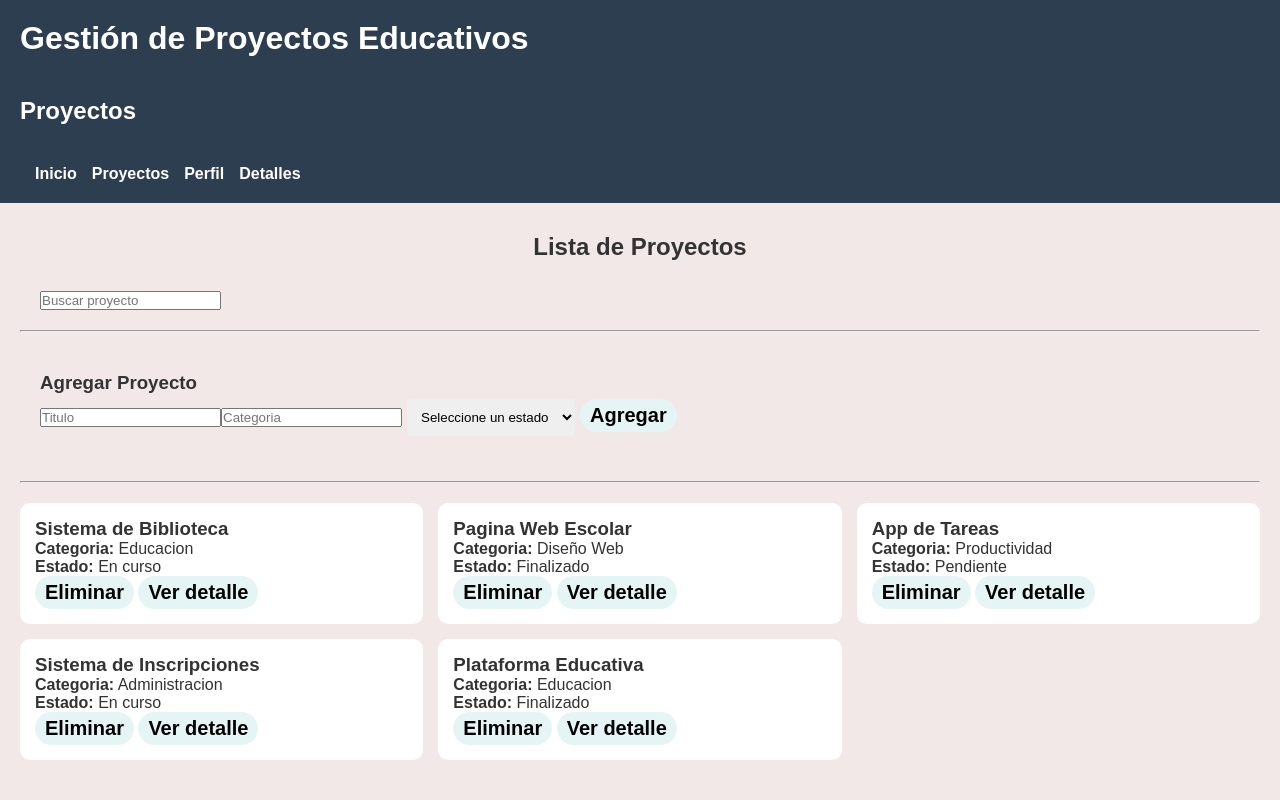
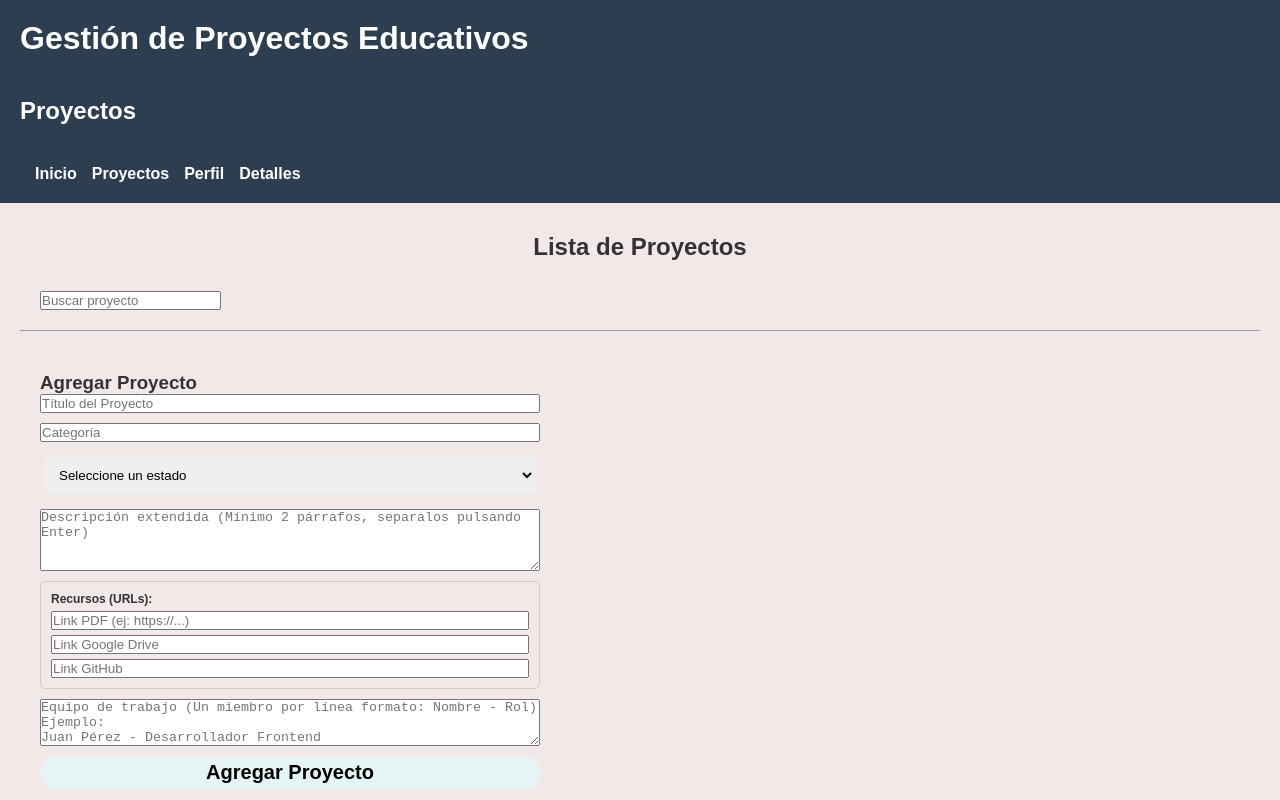
Before and after one commit to tatii0801/PV_TP3_Grupo18, a React (Vite) app: page / in a window 1280 px wide. Shown: the top 800 px of the page. Built offline with nearby package versions, Linux system fonts and the light colour scheme.

Commit message:
Ampliacion del formulario de agregar proyecto

```diff
--- a/src/components/ListaProyectos.jsx
+++ b/src/components/ListaProyectos.jsx
@@ -1,9 +1,6 @@
 import { useState } from "react";
-
 import ProyectoCard from "./ProyectoCard";
-
 import DetalleProyecto from "./DetalleProyecto";
-
 import {
   obtenerProyectos,
   agregarProyecto,
@@ -13,54 +10,69 @@ import {
 
 const ListaProyectos = () => {
   const [proyectos, setProyectos] = useState(obtenerProyectos());
-
   const [proyectoSeleccionado, setProyectoSeleccionado] = useState(null);
 
   const [titulo, setTitulo] = useState("");
   const [categoria, setCategoria] = useState("");
   const [estado, setEstado] = useState("");
 
+  const [descripcionRaw, setDescripcionRaw] = useState("");
+  const [pdf, setPdf] = useState("");
+  const [drive, setDrive] = useState("");
+  const [github, setGithub] = useState("");
+  const [equipoRaw, setEquipoRaw] = useState("");
+
   const agregar = () => {
+    if (!titulo || !descripcionRaw) {
+      alert("Por favor, completa al menos el título y la descripción.");
+      return;
+    }
+
+    const parrafosDescripcion = descripcionRaw
+      .split("\n")
+      .filter((p) => p.trim() !== "");
+
+    const arrayEquipo = equipoRaw
+      .split("\n")
+      .filter((linea) => linea.includes("-"))
+      .map((linea) => {
+        const [nombre, rol] = linea.split("-");
+        return { nombre: nombre.trim(), rol: rol.trim() };
+      });
+
+    const nuevoId = proyectos.length > 0 ? proyectos[proyectos.length - 1].id + 1 : 1;
+
     const nuevoProyecto = {
-      id: proyectos[proyectos.length - 1].id + 1,
+      id: nuevoId,
       titulo: titulo,
       categoria: categoria,
       estado: estado,
-      descripcion: "Descripcion del nuevo proyecto educativo:",
+      descripcionExtendida: parrafosDescripcion,
       recursos: {
-        pdf: "nuevo.pdf",
-
-        drive: "Drive Nuevo Proyecto",
-
-        github: "GitHub Nuevo Proyecto",
+        pdf: pdf.trim(),
+        drive: drive.trim(),
+        github: github.trim(),
       },
-
-      equipo: [
-        {
-          nombre: "Integrante 1",
-          rol: "Desarrollador",
-        },
-
-        {
-          nombre: "Integrante 2",
-          rol: "Tester",
-        },
-      ],
+      equipo: arrayEquipo,
     };
 
     agregarProyecto(nuevoProyecto);
-
     setProyectos(obtenerProyectos());
 
     setTitulo("");
     setCategoria("");
     setEstado("");
+    setDescripcionRaw("");
+    setPdf("");
+    setDrive("");
+    setGithub("");
+    setEquipoRaw("");
   };
 
   const eliminar = (id) => {
     eliminarProyecto(id);
-
     setProyectos(proyectos.filter((proyecto) => proyecto.id !== id));
+    if (proyectoSeleccionado?.id === id) setProyectoSeleccionado(null);
   };
 
   const verDetalle = (proyecto) => {
@@ -69,7 +81,6 @@ const ListaProyectos = () => {
 
   const buscar = (encontrar) => {
     const texto = encontrar.target.value;
-
     if (texto === "") {
       setProyectos(obtenerProyectos());
     } else {
@@ -94,17 +105,17 @@ const ListaProyectos = () => {
       <section className="margen">
         <h3>Agregar Proyecto</h3>
 
-        <div className="formulario-proyecto">
+        <div className="formulario-proyecto" style={{ display: 'flex', flexDirection: 'column', gap: '10px', maxWidth: '500px' }}>
           <input
             type="text"
-            placeholder="Titulo"
+            placeholder="Título del Proyecto"
             value={titulo}
             onChange={(encontrar) => setTitulo(encontrar.target.value)}
           />
 
           <input
             type="text"
-            placeholder="Categoria"
+            placeholder="Categoría"
             value={categoria}
             onChange={(encontrar) => setCategoria(encontrar.target.value)}
           />
@@ -114,15 +125,52 @@ const ListaProyectos = () => {
             onChange={(encontrar) => setEstado(encontrar.target.value)}
           >
             <option value="">Seleccione un estado</option>
-
             <option value="Pendiente">Pendiente</option>
-
             <option value="En curso">En curso</option>
-
             <option value="Finalizado">Finalizado</option>
           </select>
 
-          <button onClick={agregar}>Agregar</button>
+          {/* NUEVOS INPUTS EN EL FORMULARIO */}
+          <textarea
+            rows="4"
+            placeholder="Descripción extendida (Mínimo 2 párrafos, separalos pulsando Enter)"
+            value={descripcionRaw}
+            onChange={(e) => setDescripcionRaw(e.target.value)}
+          />
+
+          <div style={{ border: '1px solid #ccc', padding: '10px', borderRadius: '5px' }}>
+            <label style={{ fontSize: '12px', fontWeight: 'bold', display: 'block', marginBottom: '5px' }}>Recursos (URLs):</label>
+            <input
+              type="url"
+              placeholder="Link PDF (ej: https://...)"
+              value={pdf}
+              onChange={(e) => setPdf(e.target.value)}
+              style={{ width: '100%', marginBottom: '5px' }}
+            />
+            <input
+              type="url"
+              placeholder="Link Google Drive"
+              value={drive}
+              onChange={(e) => setDrive(e.target.value)}
+              style={{ width: '100%', marginBottom: '5px' }}
+            />
+            <input
+              type="url"
+              placeholder="Link GitHub"
+              value={github}
+              onChange={(e) => setGithub(e.target.value)}
+              style={{ width: '100%' }}
+            />
+          </div>
+
+          <textarea
+            rows="3"
+            placeholder="Equipo de trabajo (Un miembro por línea formato: Nombre - Rol)&#10;Ejemplo:&#10;Juan Pérez - Desarrollador Frontend&#10;Lucas Gómez - Tester"
+            value={equipoRaw}
+            onChange={(e) => setEquipoRaw(e.target.value)}
+          />
+
+          <button onClick={agregar}>Agregar Proyecto</button>
         </div>
       </section>
 
```
